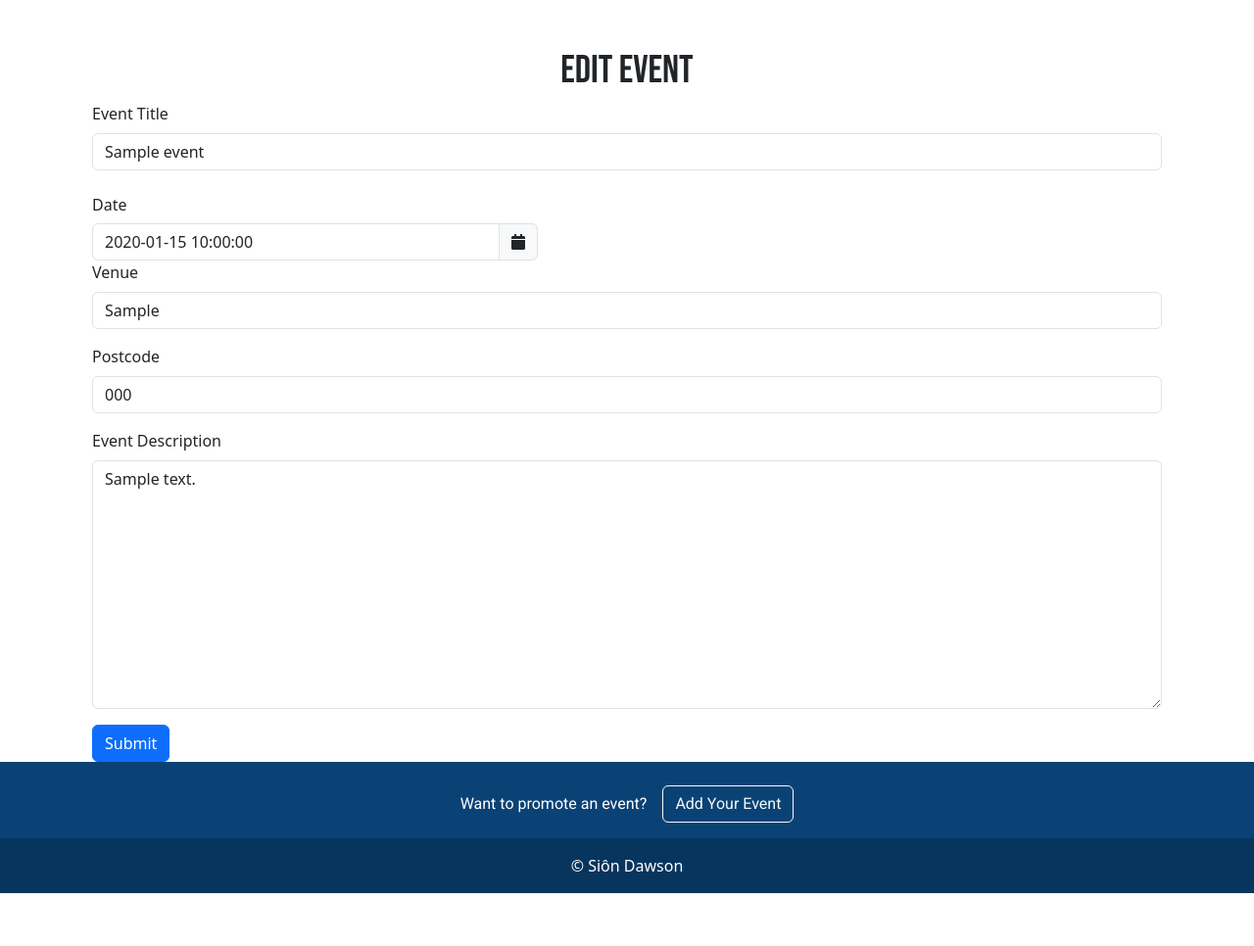
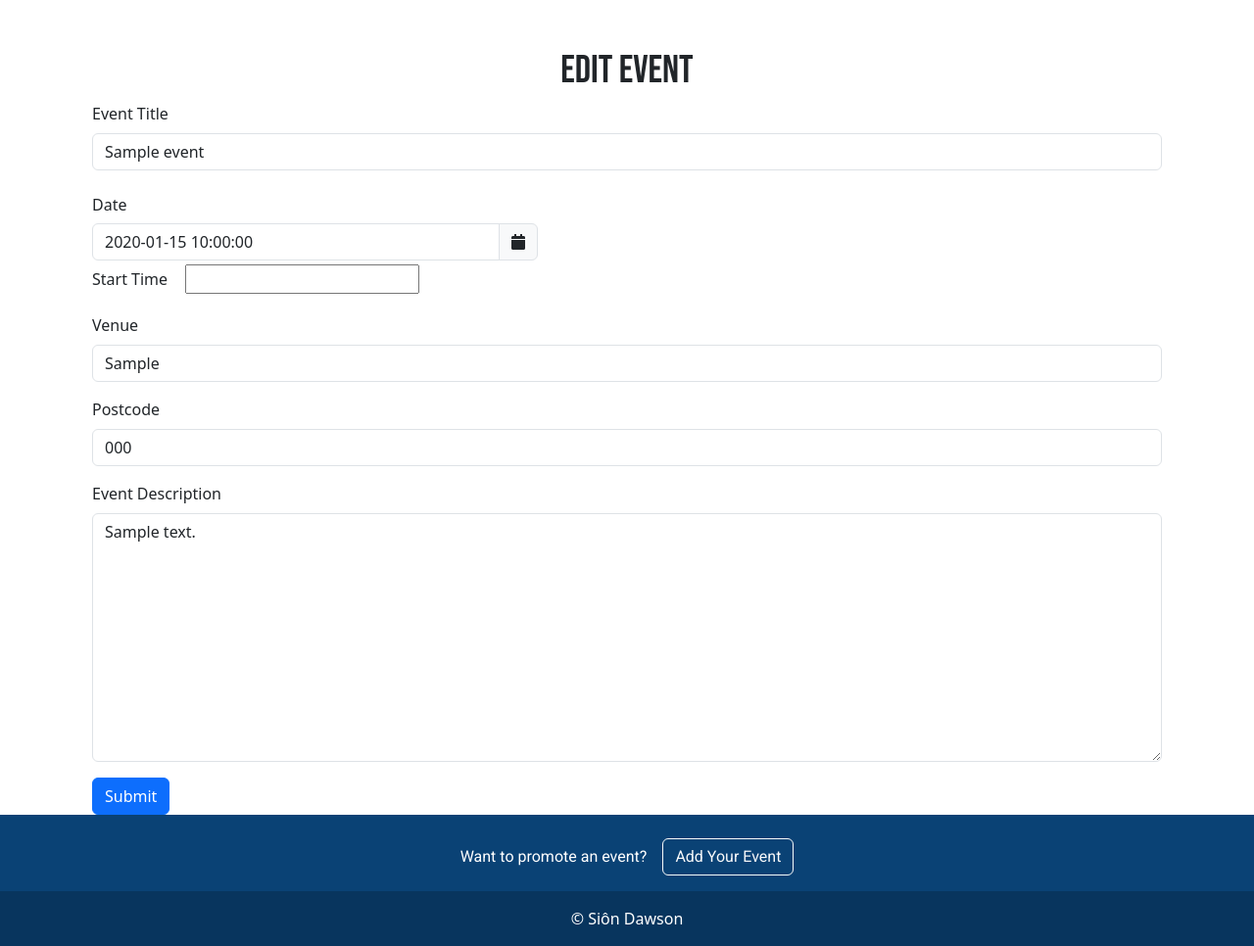
Before and after one commit to siondawson/milestone-project-3, a Flask app: page /edit_event/1 in a window 1280 px wide. Shown: the part 56-1022 px from the top of the page at 98% size. Before the commit the page ends 968 px from the top, so only its background shows below. Run offline with Flask 3, Linux system fonts and the light colour scheme; a user stored in the database is signed in; tables that the repository leaves empty hold one stand-in row (values such as "Sample post"); some libraries are stand-ins or nearby versions.

Commit message:
add time field to edit_event.html

```diff
--- a/live_music_cardiff/models.py
+++ b/live_music_cardiff/models.py
@@ -10,6 +10,7 @@ class Event(db.Model):
     postcode = db.Column(db.String(8), nullable=False)
     description = db.Column(db.String(10000), nullable=False)
     date = db.Column(db.DateTime(timezone=True), default=func.now())
+    time = db.Column(db.String(10), nullable=False)
     user_id = db.Column(db.Integer, db.ForeignKey('user.id'))
 
 
--- a/live_music_cardiff/routes.py
+++ b/live_music_cardiff/routes.py
@@ -92,6 +92,7 @@ def add_event():
             postcode=request.form.get("postcode"),
             description=request.form.get("description"),
             date=request.form.get("date"),
+            time=request.form.get("time"),
             user_id=current_user.id)
         print(request.form.get("date"))
         db.session.add(event)
@@ -136,6 +137,7 @@ def edit_event(event_id):
             user_event.postcode = request.form.get("postcode")
             user_event.description = request.form.get("description")
             user_event.date = request.form.get("date")
+            user_event.date = request.form.get("time")
             db.session.commit()
             return redirect(url_for("user_events"))
         return render_template("edit_event.html", user_event=user_event, user=current_user)  # user=current_user goes here not at top of function
--- a/live_music_cardiff/static/js/script.js
+++ b/live_music_cardiff/static/js/script.js
@@ -11,7 +11,7 @@ $('.timepicker').timepicker({
     minTime: '7',
     maxTime: '6:00pm',
     defaultTime: '11',
-    startTime: '10:00',
+    startTime: '11:00',
     dynamic: false,
     dropdown: true,
     scrollbar: true
--- a/live_music_cardiff/templates/add_event.html
+++ b/live_music_cardiff/templates/add_event.html
@@ -25,10 +25,10 @@
                     <!-- Time -->
                     <div class="mb-3">
                     <label for="time" class="col-1 col-form-label">Start Time</label>
-                    <input class="timepicker text-center" jt-timepicker="" time="model.time" time-string="model.timeString"
+                    <input class="timepicker text-center" name="time" id="time" jt-timepicker="" time="model.time" time-string="model.timeString"
                         default-time="model.options.defaultTime" time-format="model.options.timeFormat" start-time="model.options.startTime"
                         min-time="model.options.minTime" max-time="model.options.maxTime" interval="model.options.interval"
-                        dynamic="model.options.dynamic" scrollbar="model.options.scrollbar" dropdown="model.options.dropdown">
+                        dynamic="model.options.dynamic" scrollbar="model.options.scrollbar" dropdown="model.options.dropdown" required>
                     </div>
                     <!-- Venue -->
                     <div class="mb-3">
--- a/live_music_cardiff/templates/edit_event.html
+++ b/live_music_cardiff/templates/edit_event.html
@@ -21,6 +21,15 @@
                                 <i class="fa fa-calendar"></i>
                             </span>
                         </div>
+                    </div>
+                    <!-- time -->
+                    <div class="mb-3">
+                        <label for="time" class="col-1 col-form-label">Start Time</label>
+                        <input class="timepicker text-center" name="time" id="time" jt-timepicker="" time="model.time"
+                            time-string="model.timeString" default-time="model.options.defaultTime" time-format="model.options.timeFormat"
+                            start-time="model.options.startTime" min-time="model.options.minTime" max-time="model.options.maxTime"
+                            interval="model.options.interval" dynamic="model.options.dynamic" scrollbar="model.options.scrollbar"
+                            dropdown="model.options.dropdown" required>
                     </div>
                     <!-- Venue -->
                     <div class="mb-3">
```
